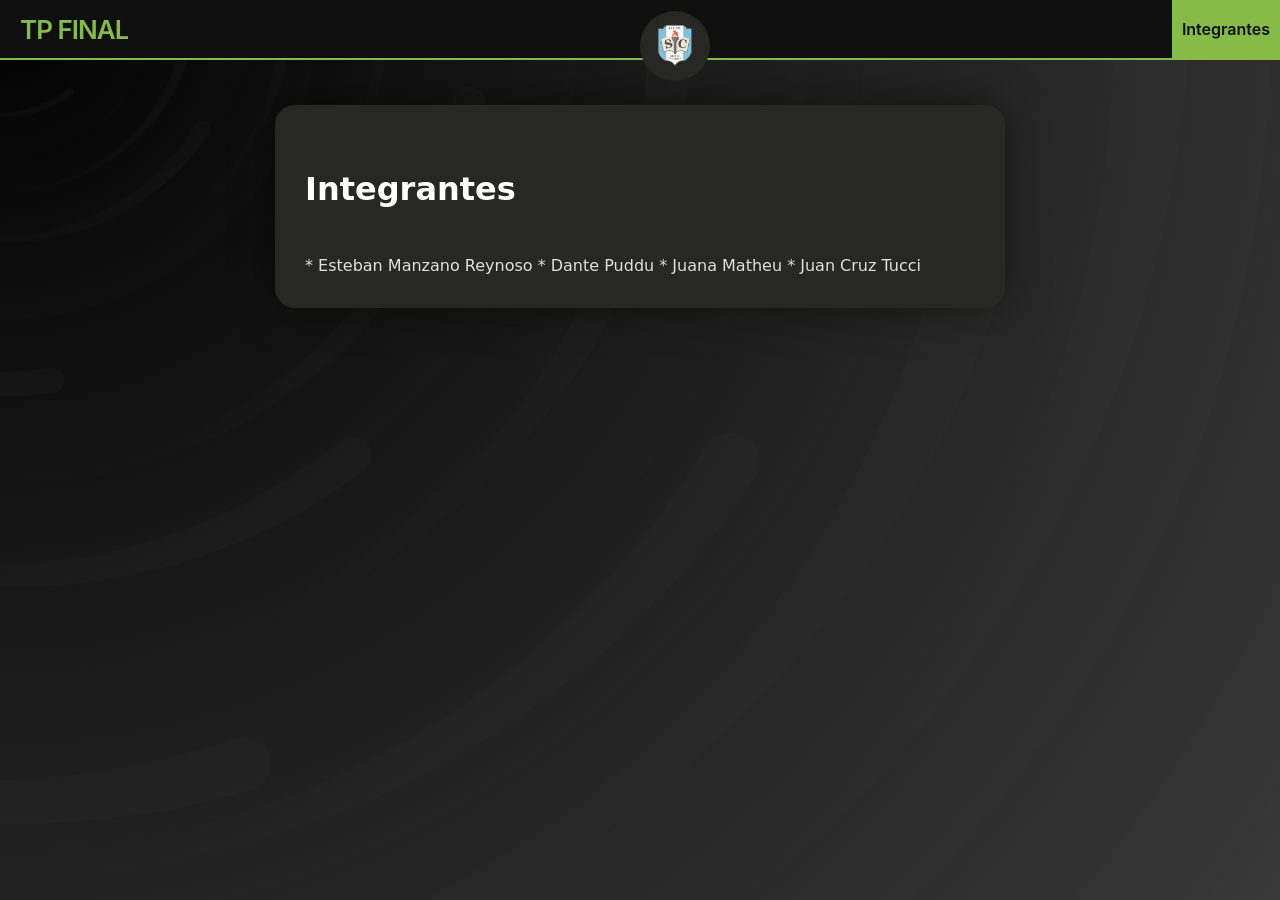
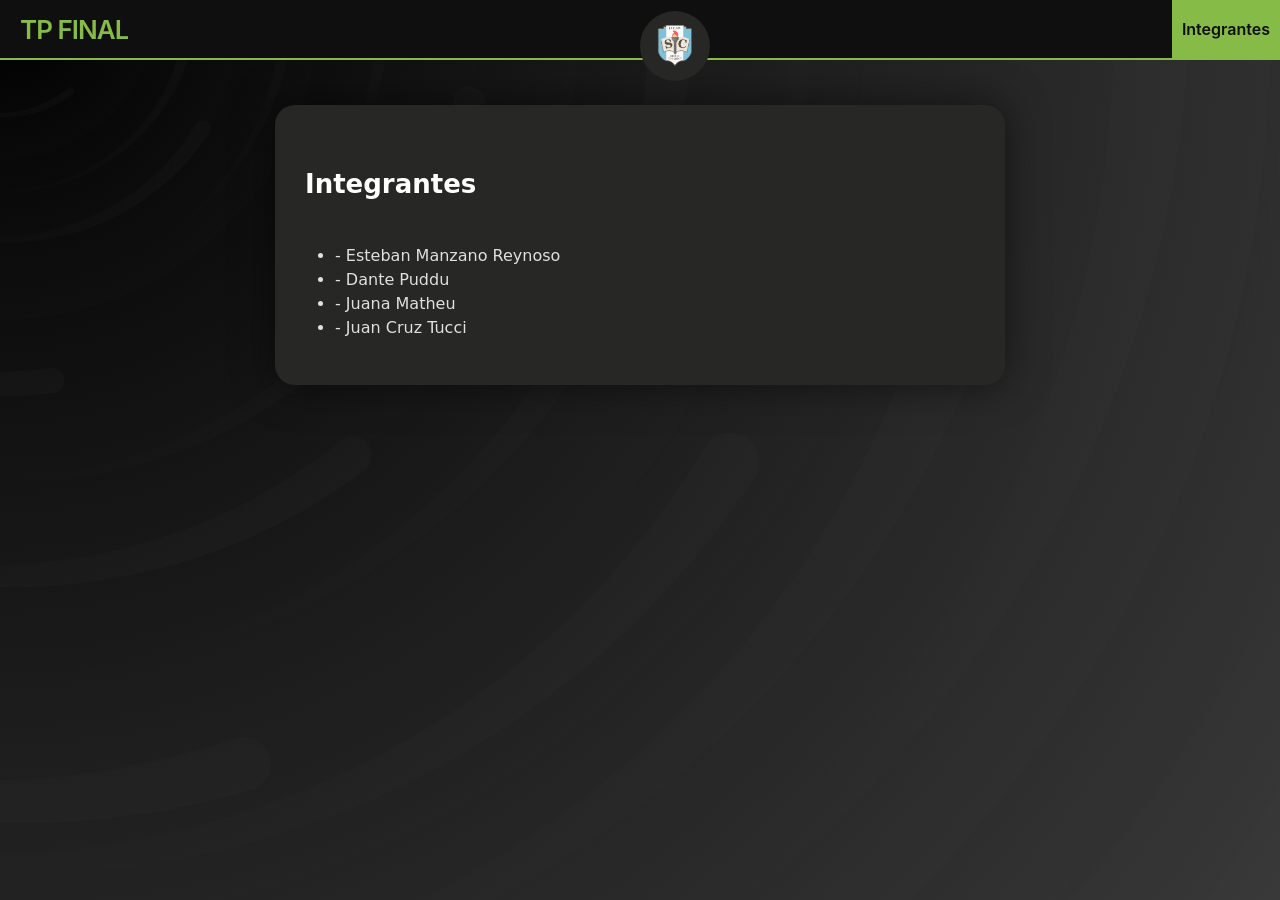
Before and after one commit to tpnashe1/tpnashe1, a Jekyll site: the page built from about.md, in a window 1280 px wide. Built offline with Jekyll 4.4.1, drawn with Linux system fonts in a browser that asks for light colours.

Commit message:
Add files via upload

```diff
--- a/about.md
+++ b/about.md
@@ -5,15 +5,19 @@ layout: page
 
 <font face="Comic Sans MS">
 
-<h2>Integrantes</h2>
+<h3>Integrantes</h3>
 <br>
 
-* Esteban Manzano Reynoso
+<ul>
 
-* Dante Puddu
+<li>- Esteban Manzano Reynoso</li>
 
-* Juana Matheu
+<li>- Dante Puddu</li>
 
-* Juan Cruz Tucci
+<li>- Juana Matheu</li>
+
+<li>- Juan Cruz Tucci</li>
+
+</ul>
 
 </font>
```
